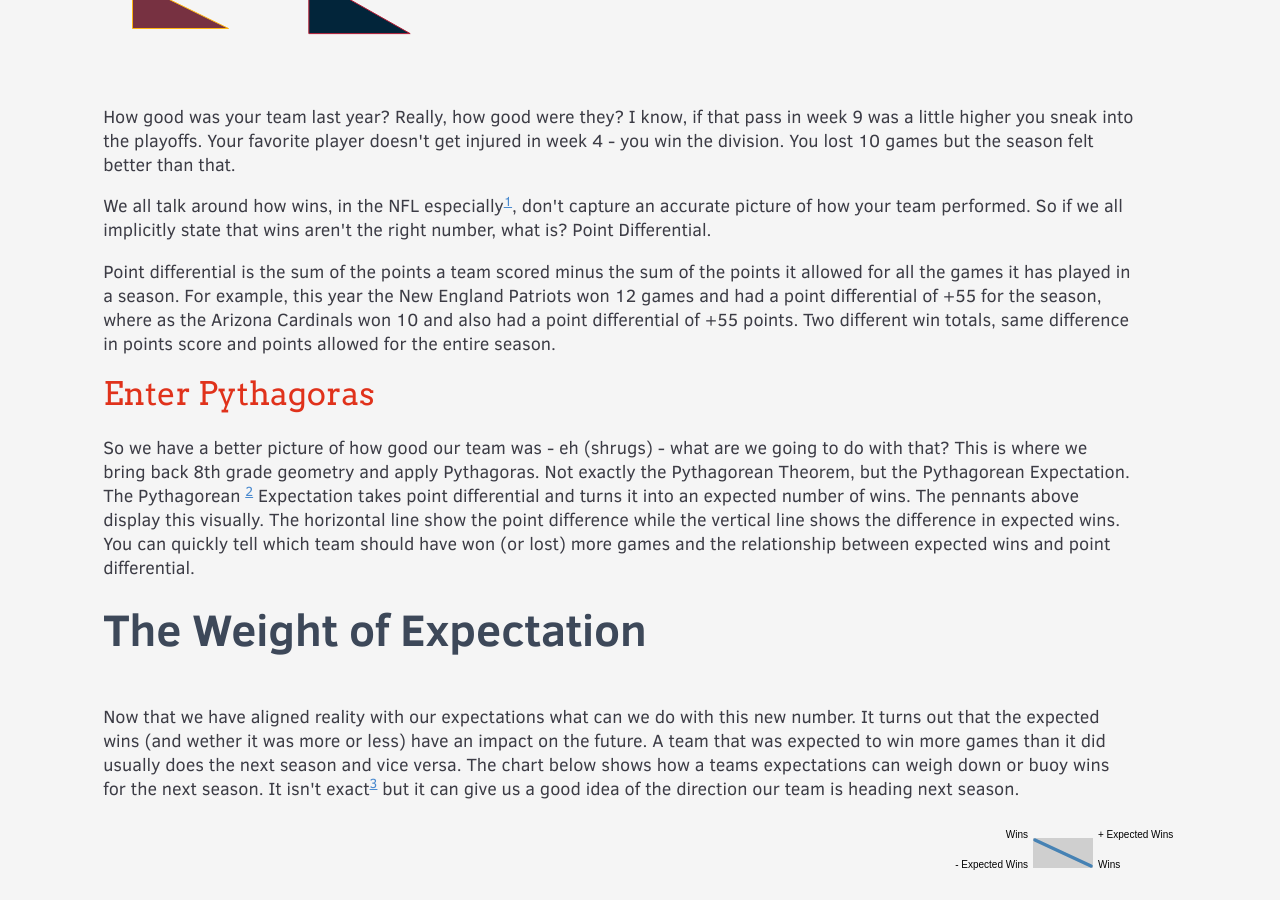
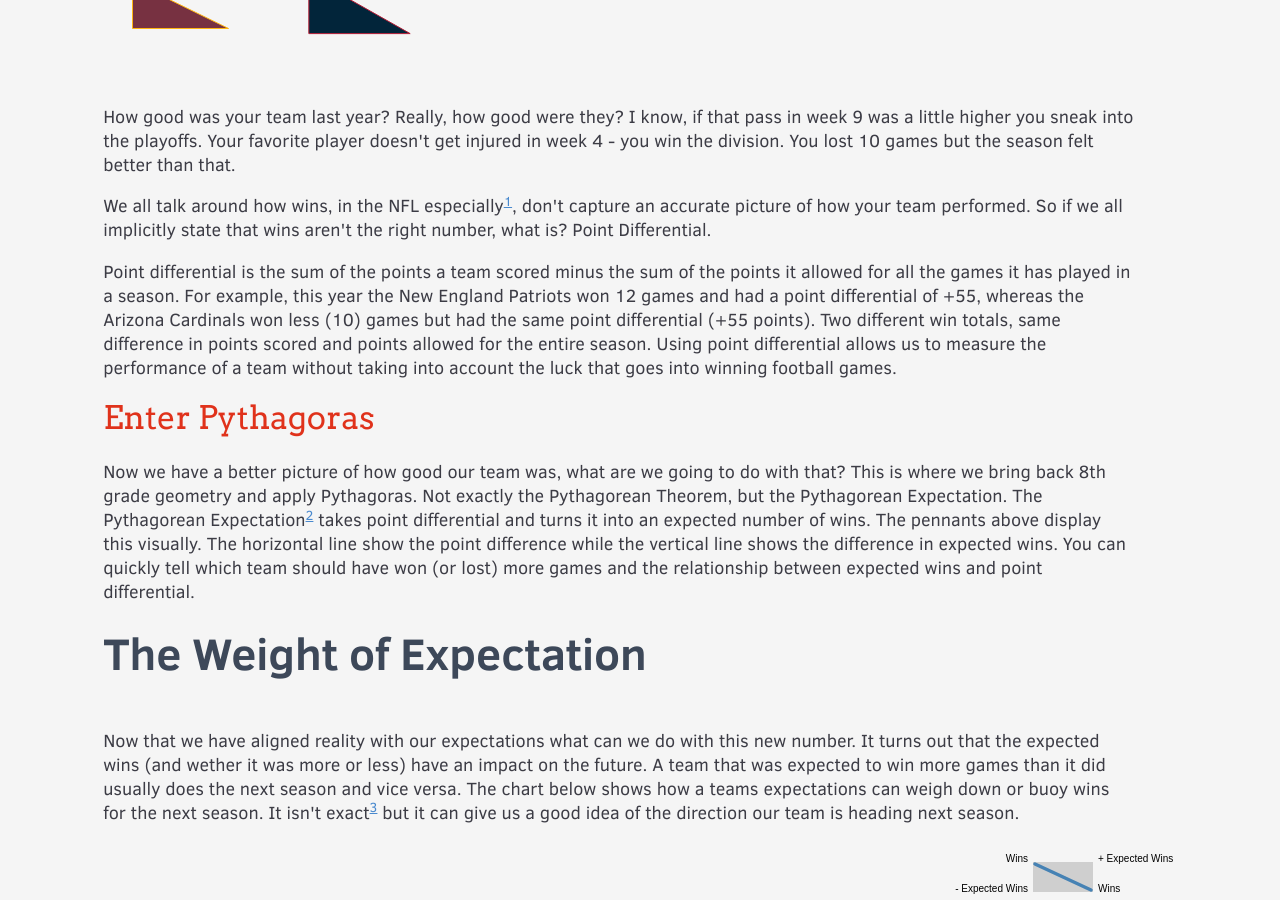
Before and after one commit to sethblanchard/sethblanchard.github.io, a Jekyll site: the page built from _posts/2014-04-27-PythagoreanPennants.html, in a window 1280 px wide and 900 px high, scrolled down 1041 px. Built offline with Jekyll 4.4.1, drawn with Linux system fonts in a browser that asks for light colours; nearby versions of some CDN libraries; Markdown is read by kramdown in place of the engine named in the settings.

Commit message:
Fixing the writing because of friendly suggestions

```diff
--- a/_posts/2014-04-27-PythagoreanPennants.html
+++ b/_posts/2014-04-27-PythagoreanPennants.html
@@ -23,11 +23,11 @@ category: highlighted
 					We all talk around how wins, in the NFL especially<sup><a id="footnotelink_1" href="#footnote_1">1</a></sup>, don't capture an accurate picture of how your team performed. So if we all implicitly state that wins aren't the right number, what is? Point Differential.
 				</p>
 				<p>
-					Point differential is the sum of the points a team scored minus the sum of the points it allowed for all the games it has played in a season. For example, this year the New England Patriots won 12 games and had a point differential of +55 for the season, where as the Arizona Cardinals won 10 and also had a point differential of +55 points. Two different win totals, same difference in points score and points allowed for the entire season.
+					Point differential is the sum of the points a team scored minus the sum of the points it allowed for all the games it has played in a season. For example, this year the New England Patriots won 12 games and had a point differential of +55, whereas the Arizona Cardinals won less (10) games but had the same point differential (+55 points). Two different win totals, same difference in points scored and points allowed for the entire season. Using point differential allows us to measure the performance of a team without taking into account the luck that goes into winning football games.
 				</p>
 				<h3>Enter Pythagoras</h3>
 				<p>
-					So we have a better picture of how good our team was - eh (shrugs) - what are we going to do with that? This is where we bring back 8th grade geometry and apply Pythagoras. Not exactly the Pythagorean Theorem, but the Pythagorean Expectation. The Pythagorean <sup><a id="footnotelink_2" href="#footnote_2">2</a></sup> Expectation takes point differential and turns it into an expected number of wins. The pennants above display this visually. The horizontal line show the point difference while the vertical line shows the difference in expected wins. You can quickly tell which team should have won (or lost) more games and the relationship between expected wins and point differential.
+					Now we have a better picture of how good our team was, what are we going to do with that? This is where we bring back 8th grade geometry and apply Pythagoras. Not exactly the Pythagorean Theorem, but the Pythagorean Expectation. The Pythagorean Expectation<sup><a id="footnotelink_2" href="#footnote_2">2</a></sup> takes point differential and turns it into an expected number of wins. The pennants above display this visually. The horizontal line show the point difference while the vertical line shows the difference in expected wins. You can quickly tell which team should have won (or lost) more games and the relationship between expected wins and point differential.
 				</p>
 
 				<h2>The Weight of Expectation</h2>
```
